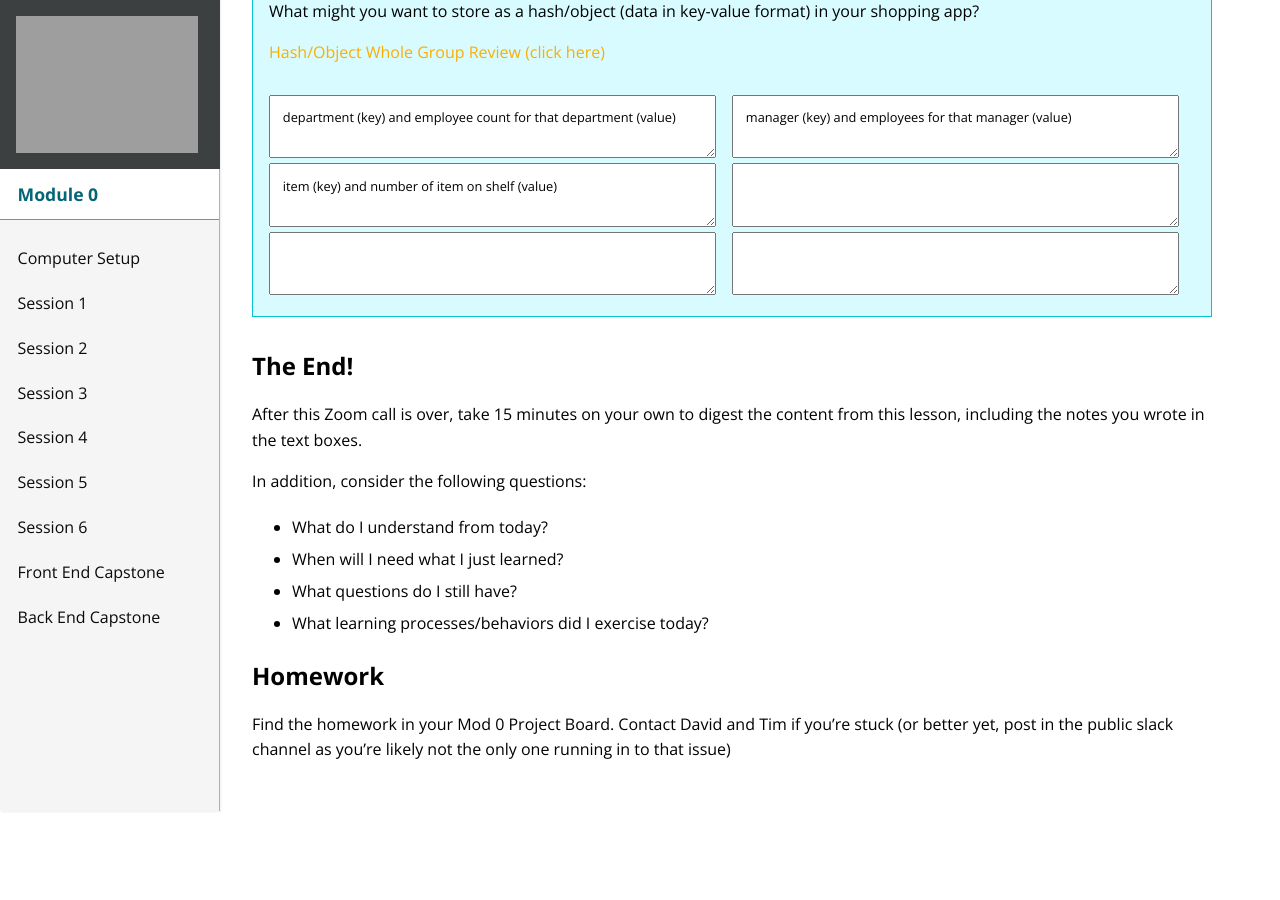
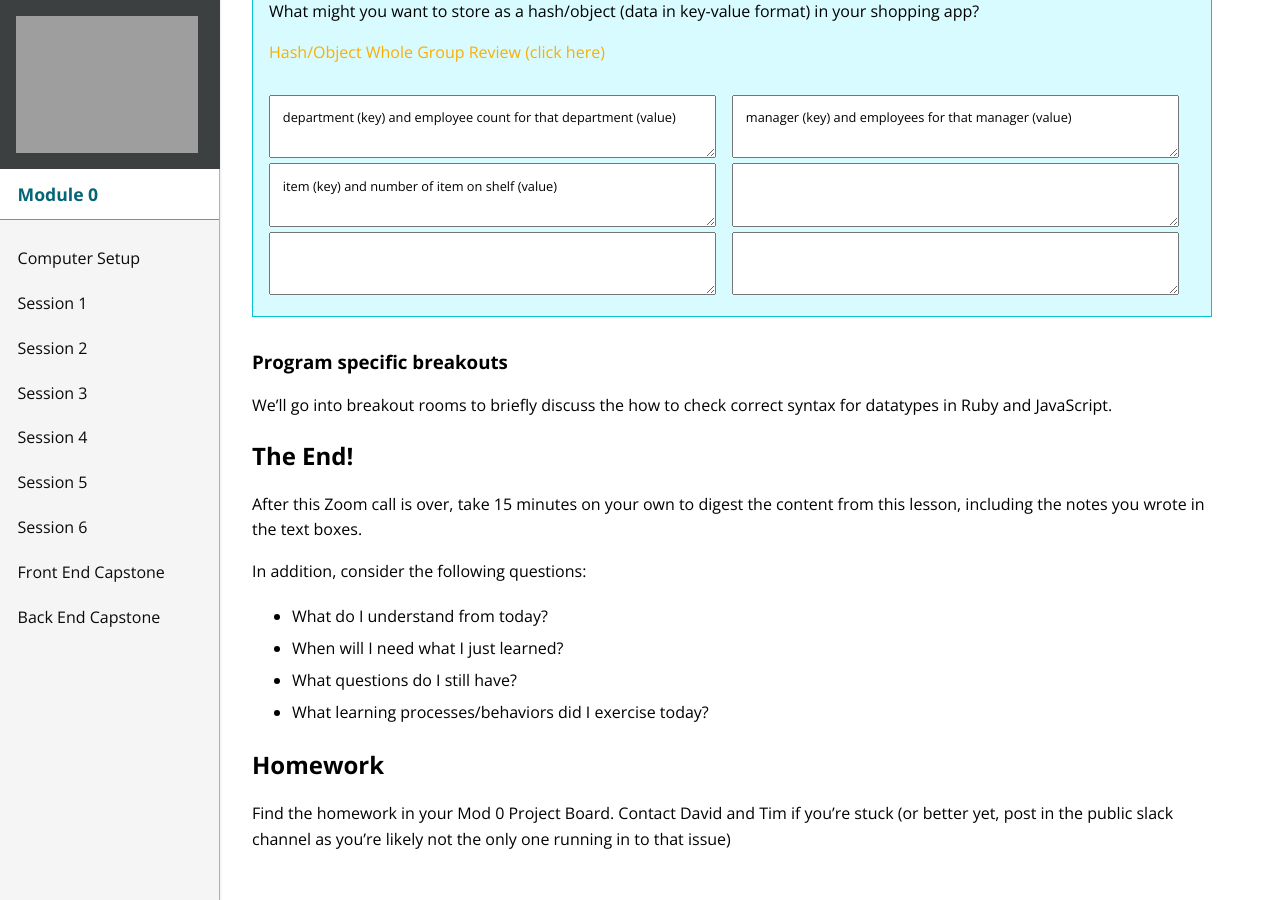
Before and after one commit to turingschool/mod-0-curriculum, a Jekyll site: the page built from session1/index.md, in a window 1280 px wide and 900 px high, scrolled down 10954 px. Built offline with Jekyll 4.4.1, drawn with Linux system fonts in a browser that asks for light colours; nearby versions of some CDN libraries; before the commit the page ends 11765 px from its top, so only the background shows below that.

Commit message:
Update session 1 to include data type breakouts

```diff
--- a/session1/index.md
+++ b/session1/index.md
@@ -576,6 +576,9 @@ Imagine that we're making an application for grocery stores to use (intentionall
   </div>
 </div>
 
+### Program specific breakouts
+
+We'll go into breakout rooms to briefly discuss the how to check correct syntax for datatypes in Ruby and JavaScript.
 
 ## The End!
 
```
